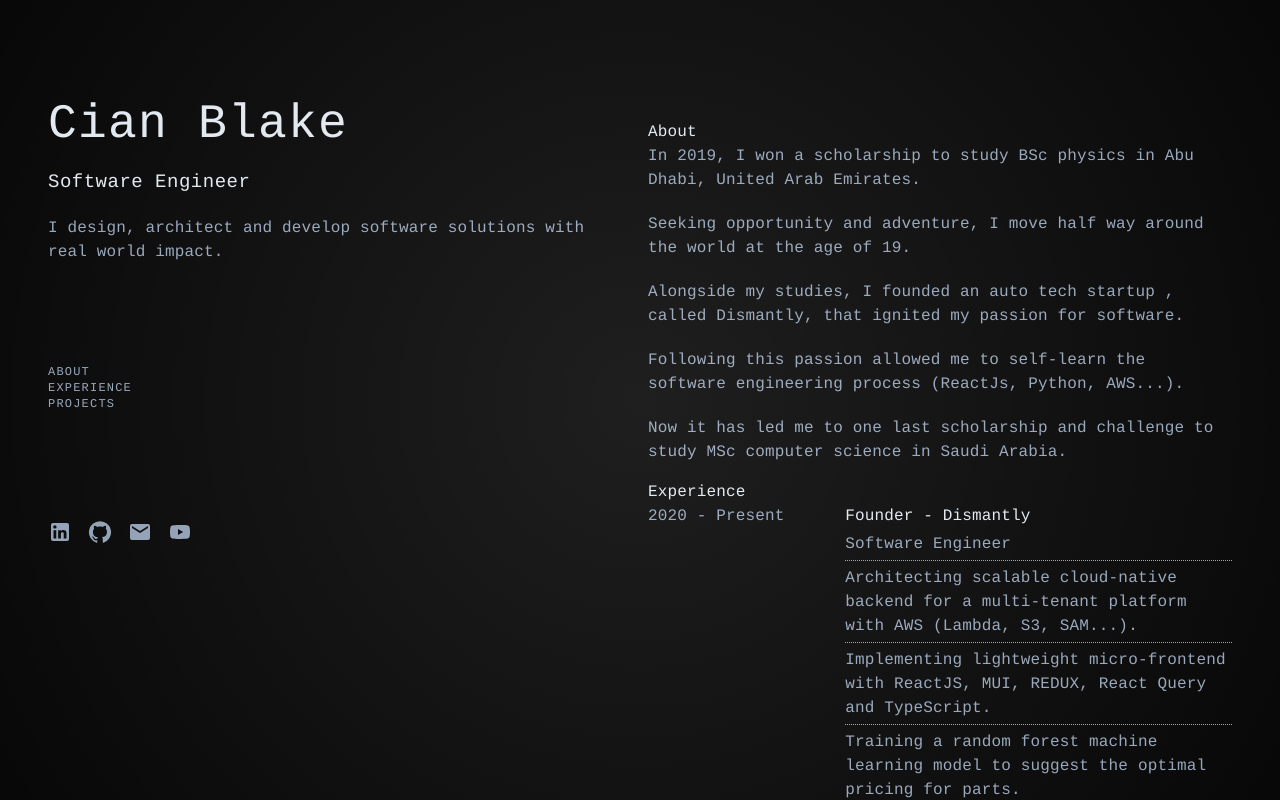
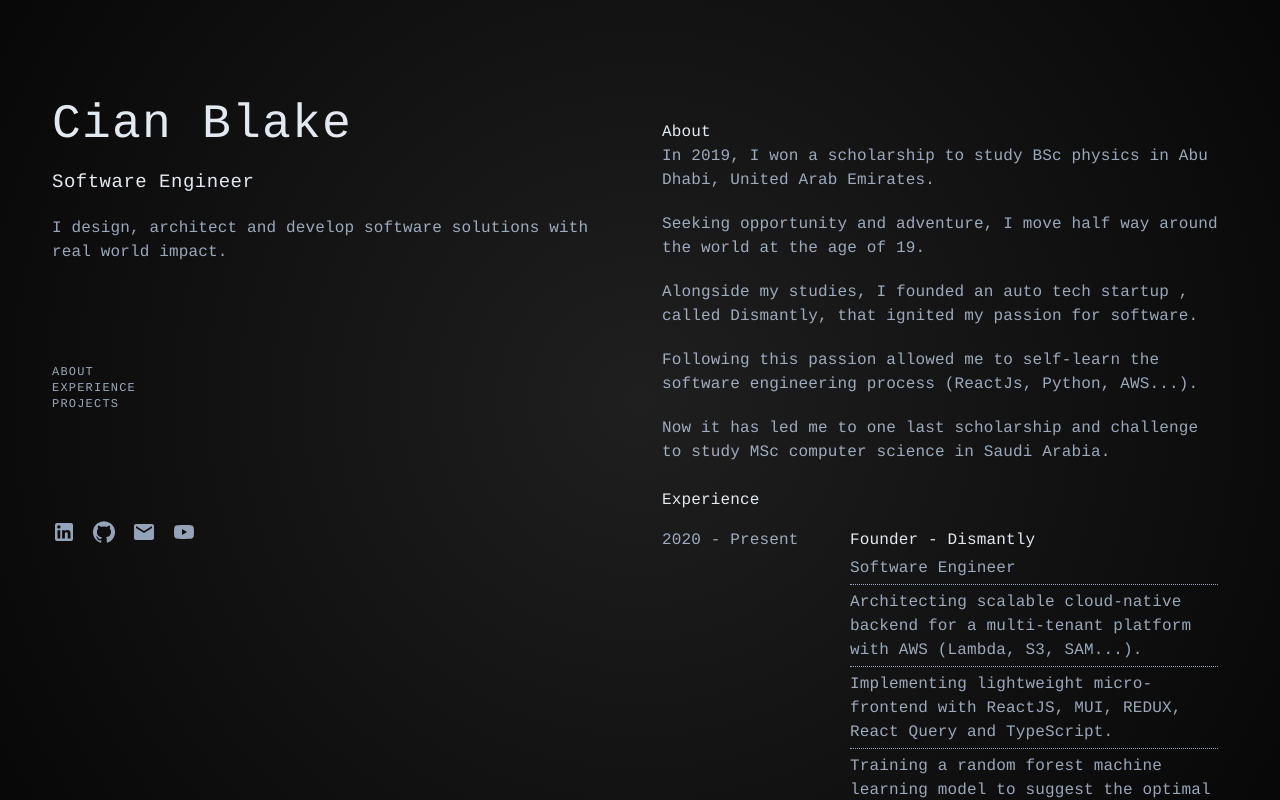
Before and after one commit to cianblake/my-site, a React (Create React App) app: page / in a window 1280 px wide. Built offline with nearby package versions, Linux system fonts and the light colour scheme.

Commit message:
highlight listings

```diff
--- a/src/components/about/about.js
+++ b/src/components/about/about.js
@@ -6,10 +6,10 @@ import { aboutUsContent } from './constant';
 function About() {
   return (
     <Stack>
-        <StyledBodyTypography isAlternateColor>About</StyledBodyTypography>
+        <StyledBodyTypography isAlternateColor sx={{margin:'0 10px'}}>About</StyledBodyTypography>
         {aboutUsContent.split('\n').map((line, index) => (
             <React.Fragment key={index}>
-                <StyledBodyTypography>
+                <StyledBodyTypography sx={{margin:'0 10px'}}>
                     {line}
                 </StyledBodyTypography>
                 {index !== 4 ?  <br /> : null}
--- a/src/components/experience/experience.js
+++ b/src/components/experience/experience.js
@@ -8,16 +8,18 @@ import ArrowForwardIcon from '@mui/icons-material/ArrowForward';
 
 function Experience() {
   return (
-    <Stack display='flex' alignItems={'flex-start'}>
-        <StyledBodyTypography isAlternateColor>Experience</StyledBodyTypography>
+    <Stack display='flex' alignItems={'flex-start'} gap={'10px'}>
+        <StyledBodyTypography isAlternateColor sx={{margin:'0 10px'}}>Experience</StyledBodyTypography>
         <StyledStack>
           {experience.map((data, index) => (
               <Listing key={index} {...data} />
           ))}
         </StyledStack>
-        <a href="/assets/cian-blake-cv.pdf" target="_blank" rel="noopener noreferrer" style={{ textDecoration: 'none' }}>
-          <StyledButton endIcon={<ArrowForwardIcon />}>See Full Resume</StyledButton>
-        </a>
+        <Stack sx={{margin:'0 10px'}}>
+          <a href="/assets/cian-blake-cv.pdf" target="_blank" rel="noopener noreferrer" style={{ textDecoration: 'none' }}>
+            <StyledButton endIcon={<ArrowForwardIcon />}>See Full Resume</StyledButton>
+          </a>
+        </Stack>
     </Stack>
 
   );
--- a/src/components/experience/listing/listing.js
+++ b/src/components/experience/listing/listing.js
@@ -1,12 +1,12 @@
 import React from 'react';
 import { Grid, Stack } from '@mui/material';
 import { StyledBodyTypography } from '../../../pages/styled';
-import { DottedDivider, StyledChip } from './styled';
+import { DottedDivider, StyledChip, StyledGrid } from './styled';
 
 function Listing({ duration, title, subtitle, tasks, skills }) {
 
   return (
-    <Grid container direction='row' spacing={1}>
+    <StyledGrid container direction='row' spacing={1}>
         <Grid item xs={4} sm={4} md={4} lg={4} xl={4}>
             <StyledBodyTypography>{duration}</StyledBodyTypography>
         </Grid>
@@ -30,7 +30,7 @@ function Listing({ duration, title, subtitle, tasks, skills }) {
                 </Grid>
             </Stack>
         </Grid>
-    </Grid>
+    </StyledGrid>
   );
 }
 
--- a/src/components/experience/listing/styled.js
+++ b/src/components/experience/listing/styled.js
@@ -1,4 +1,4 @@
-import { Divider, Chip } from '@material-ui/core';
+import { Divider, Chip, Grid } from '@material-ui/core';
 import styled from '@emotion/styled';
 
 export const DottedDivider = styled(Divider)({
@@ -14,3 +14,11 @@ export const StyledChip = styled(Chip)({
     fontWeight: '400',
     lineHeight: '1.25rem',
 });
+
+export const StyledGrid = styled(Grid)({
+    padding: '6px 10px',
+    borderRadius: '4px',
+    '&:hover': {
+        backgroundColor: 'rgba(45, 212, 191, 0.1)'
+    }
+});
--- a/src/components/experience/styled.js
+++ b/src/components/experience/styled.js
@@ -6,7 +6,7 @@ export const DottedDivider = styled(Divider)({
 });
 
 export const StyledStack = styled(Stack)({
-    gap: '10px',
+    gap: '20px',
 });
 
 export const StyledButton = styled(Button)({
--- a/src/components/projects/listing/listing.js
+++ b/src/components/projects/listing/listing.js
@@ -1,12 +1,12 @@
 import React from 'react';
 import { Grid, Stack } from '@mui/material';
 import { StyledBodyTypography } from '../../../pages/styled';
-import { StyledChip, StyledImage } from './styled';
+import { StyledChip, StyledImage, StyledGrid } from './styled';
 
 function Listing({ title, description, skills, images }) {
 
   return (
-    <Grid container direction='row' spacing={1} >
+    <StyledGrid container direction='row' spacing={1} >
         <Grid item xs={4} sm={4} md={4} lg={4} xl={4}>
             <StyledImage alt='first' src={images[0]} />
         </Grid>
@@ -23,7 +23,7 @@ function Listing({ title, description, skills, images }) {
                 </Grid>
             </Stack>
         </Grid>
-    </Grid>
+    </StyledGrid>
   );
 }
 
--- a/src/components/projects/listing/styled.js
+++ b/src/components/projects/listing/styled.js
@@ -1,4 +1,4 @@
-import { Divider, Chip } from '@material-ui/core';
+import { Divider, Chip, Grid } from '@material-ui/core';
 import styled from '@emotion/styled';
 
 export const DottedDivider = styled(Divider)({
@@ -21,3 +21,11 @@ export const StyledImage = styled('img')({
     borderRadius: '4px',
     marginTop: '8px',
 });
+
+export const StyledGrid = styled(Grid)({
+    padding: '6px 10px',
+    borderRadius: '4px',
+    '&:hover': {
+        backgroundColor: 'rgba(45, 212, 191, 0.1)'
+    }
+});
--- a/src/components/projects/projects.js
+++ b/src/components/projects/projects.js
@@ -7,8 +7,8 @@ import { StyledStack } from './styled.js';
 
 function Projects() {
   return (
-    <Stack marginBottom={'220px'}>
-        <StyledBodyTypography isAlternateColor>Projects</StyledBodyTypography>
+    <Stack marginBottom={'220px'} gap={'10px'}>
+        <StyledBodyTypography isAlternateColor sx={{margin:'0 10px'}}>Projects</StyledBodyTypography>
         <StyledStack>
           {projects.map((data, index) => (
               <Listing key={index} {...data} />
```
